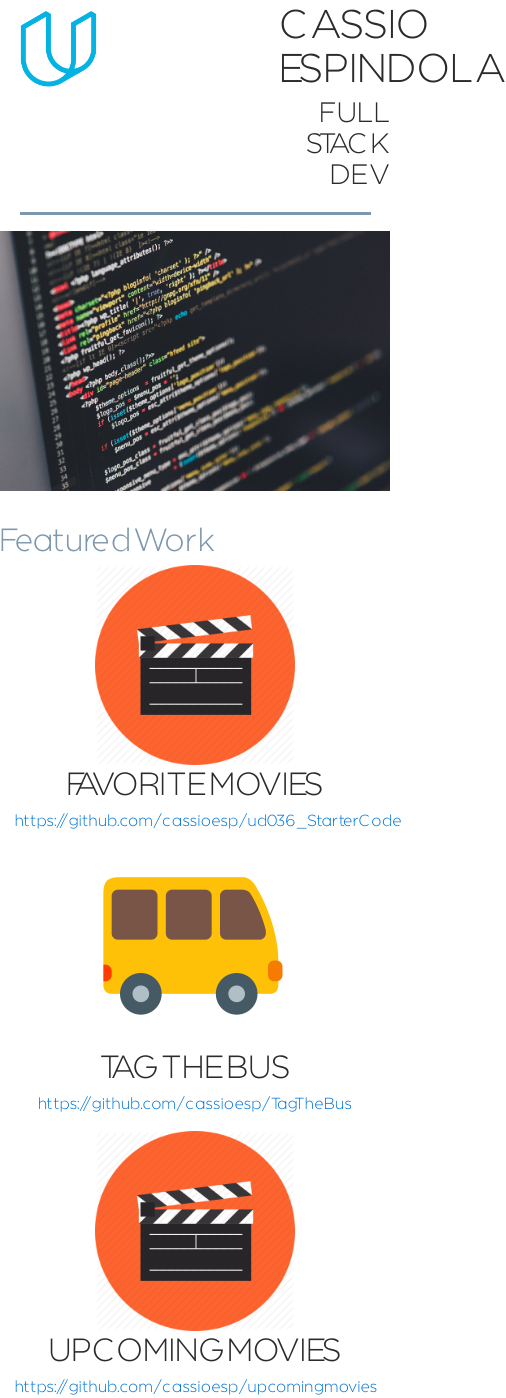
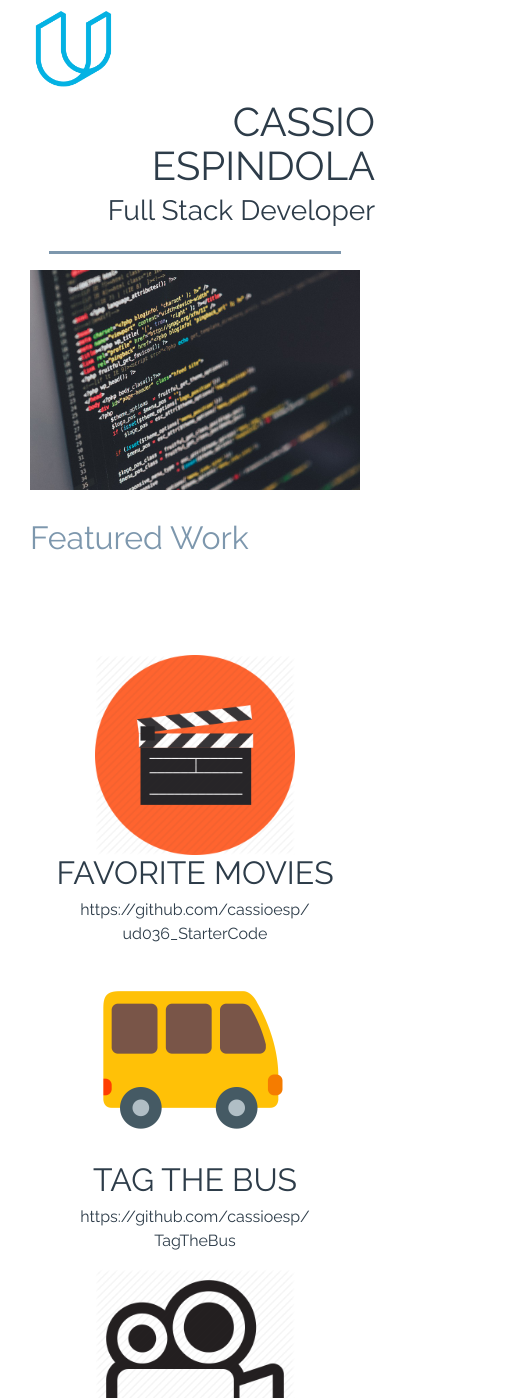
Before and after one commit to cassioesp/portfolio, a plain HTML site: page index.html in a window 390 px wide. Shown: the top 1398 px of the page, 506 px wide, since content can reach past the window. Drawn offline with nearby package versions, Linux system fonts and the light colour scheme.

Commit message:
adding media queries

```diff
--- a/css/styles.css
+++ b/css/styles.css
@@ -1,19 +1,14 @@
-
-@font-face {
-    font-family: regencielightalt;
-    src: url(regencielightalt.ttf);
+* {
+    font-family: 'Raleway', sans-serif;
+    color: #2d3c49;
 }
 
-* {
-    font-family: regencielightalt;
-}
-
-hr.style-five {
-    width: 90%;
+hr.style-hr {
+    width: 75%;
     border-top: 3px solid #7d97ad;
 }
 
-hr.style-five:after {  /* Not really supposed to work, but does */
+hr.style-hr:after {  /* Not really supposed to work, but does */
     content: "\00a0";  /* Prevent margin collapse */
 }
 
@@ -23,12 +18,8 @@ hr.style-five:after {  /* Not really supposed to work, but does */
 
 .featuredwork {
     width: 100%;
-    margin-top: 30px;
+    margin: 30px;
     color: #7d97ad;
-}
-
-.container {
-    text-align: center;
 }
 
 .codeimg {
@@ -38,6 +29,11 @@ hr.style-five:after {  /* Not really supposed to work, but does */
     margin-right: auto;
 }
 
+.projects {
+    text-align: center;
+    margin: 100px;
+}
+
 .movieimg {
     height: 200px;
     max-width: 100%;
@@ -45,3 +41,11 @@ hr.style-five:after {  /* Not really supposed to work, but does */
     margin-left: auto;
     margin-right: auto;
 }
+
+.rwd-break {
+    display: inline-block;
+}
+
+@media screen and (min-width: 1200px){
+    .rwd-break { display: none; }
+}
--- a/index.html
+++ b/index.html
@@ -3,6 +3,7 @@
     <head>
         <meta charset="utf-8">
         <meta name="viewport" content="width=device-width, initial-scale=1, shrink-to-fit=no">
+        <link href="https://fonts.googleapis.com/css?family=Raleway" rel="stylesheet">
         <link rel="stylesheet" type="text/css" href="css/styles.css">
         <link rel="stylesheet" href="https://maxcdn.bootstrapcdn.com/bootstrap/4.0.0-beta.3/css/bootstrap.min.css" integrity="sha384-Zug+QiDoJOrZ5t4lssLdxGhVrurbmBWopoEl+M6BdEfwnCJZtKxi1KgxUyJq13dy" crossorigin="anonymous">
         <script src="https://maxcdn.bootstrapcdn.com/bootstrap/4.0.0-beta.3/js/bootstrap.min.js" integrity="sha384-a5N7Y/aK3qNeh15eJKGWxsqtnX/wWdSZSKp+81YjTmS15nvnvxKHuzaWwXHDli+4" crossorigin="anonymous"></script>
@@ -10,20 +11,22 @@
     </head>
     <body>
         <header>
-            <div class="row">
-                <div class="col-8">
-                    <img height ="100" src="img/udacity_mark.png" alt="Udacity logo"/>
-                </div>
-                <div class="title col-4">
-                    <h1>CASSIO ESPINDOLA</h1>
-                    <h3>FULL STACK DEV</h3>
-                </div>
-            </div>
+            <div class="container">
+                <div class="row">
+                    <div class="col-sm-8">
+                        <img height ="100" src="img/udacity_mark.png" alt="Udacity logo"/>
+                    </div>
+                    <div class="title col-sm-4">
+                        <h1>CASSIO ESPINDOLA</h1>
+                        <h3>Full Stack Developer</h3>
+                    </div>
+                </div></div>
+
         </header>
-        <hr class="style-five">
+        <hr class="style-hr">
         <main>
-            <div>
-                <img class="codeimg" src="img/code-1839406_960_720.jpg" alt="Main image"/>
+            <div class="container">
+                <img class="col-sm codeimg" src="img/code-1839406_960_720.jpg" alt="Main image"/>
             </div>
         </main>
 
@@ -32,27 +35,34 @@
                 <h2 class="featuredwork">Featured Work</h2>
             </div>
             <div class="container">
-                <div class="row" >
-                    <div class="col-sm-4">
+                <div class="row projects">
+                    <div class="col-md-4">
                         <figure>
                             <img class="movieimg" src="img/movie_icon.png" alt="Movie Icon">
                             <h2>FAVORITE MOVIES</h2>
-                            <a href="https://github.com/cassioesp/ud036_StarterCode">https://github.com/cassioesp/ud036_StarterCode</a>
+                            <span class="rwd-line">
+                                https://github.com/cassioesp/<br class="rwd-break"/>ud036_StarterCode
+                            </span>
                         </figure>
 
                     </div>
-                    <div class="col-sm-4">
+                    <div class="col-md-4">
                         <figure>
                             <img class="movieimg" src="img/bus_icon.png" alt="Movie Icon">
                             <h2>TAG THE BUS</h2>
-                            <a href="https://github.com/cassioesp/TagTheBus">https://github.com/cassioesp/TagTheBus</a>
+                            <span class="rwd-line">
+                                https://github.com/cassioesp/<br class="rwd-break"/>TagTheBus
+                            </span>
                         </figure>
                     </div>
-                    <div class="col-sm-4">
+                    <div class="col-md-4">
                         <figure>
-                            <img class="movieimg" src="img/movie_icon.png" alt="Movie Icon">
+                            <img class="movieimg" src="img/camera_icon.png" alt="Camera Icon">
                             <h2>UPCOMING MOVIES</h2>
-                            <a href="https://github.com/cassioesp/upcomingmovies">https://github.com/cassioesp/upcomingmovies</a>
+                            <span class="rwd-line">
+                                https://github.com/cassioesp/<br class="rwd-break"/>upcomingmovies
+                            </span>
+
                         </figure>
                     </div>
                 </div>
```
Also changed, not shown: css/regencielightalt.ttf (deleted), img/camera_icon.png (added).
